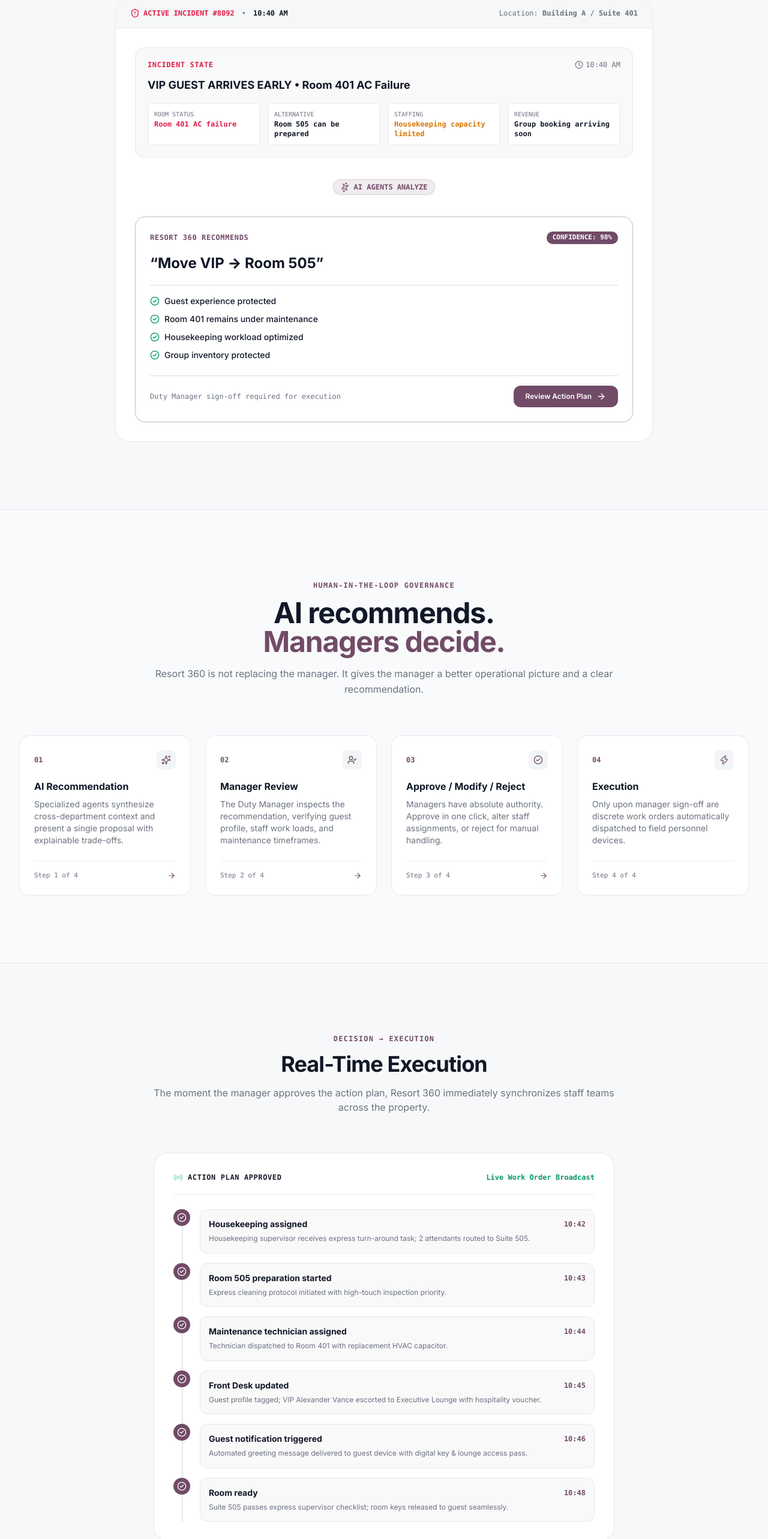
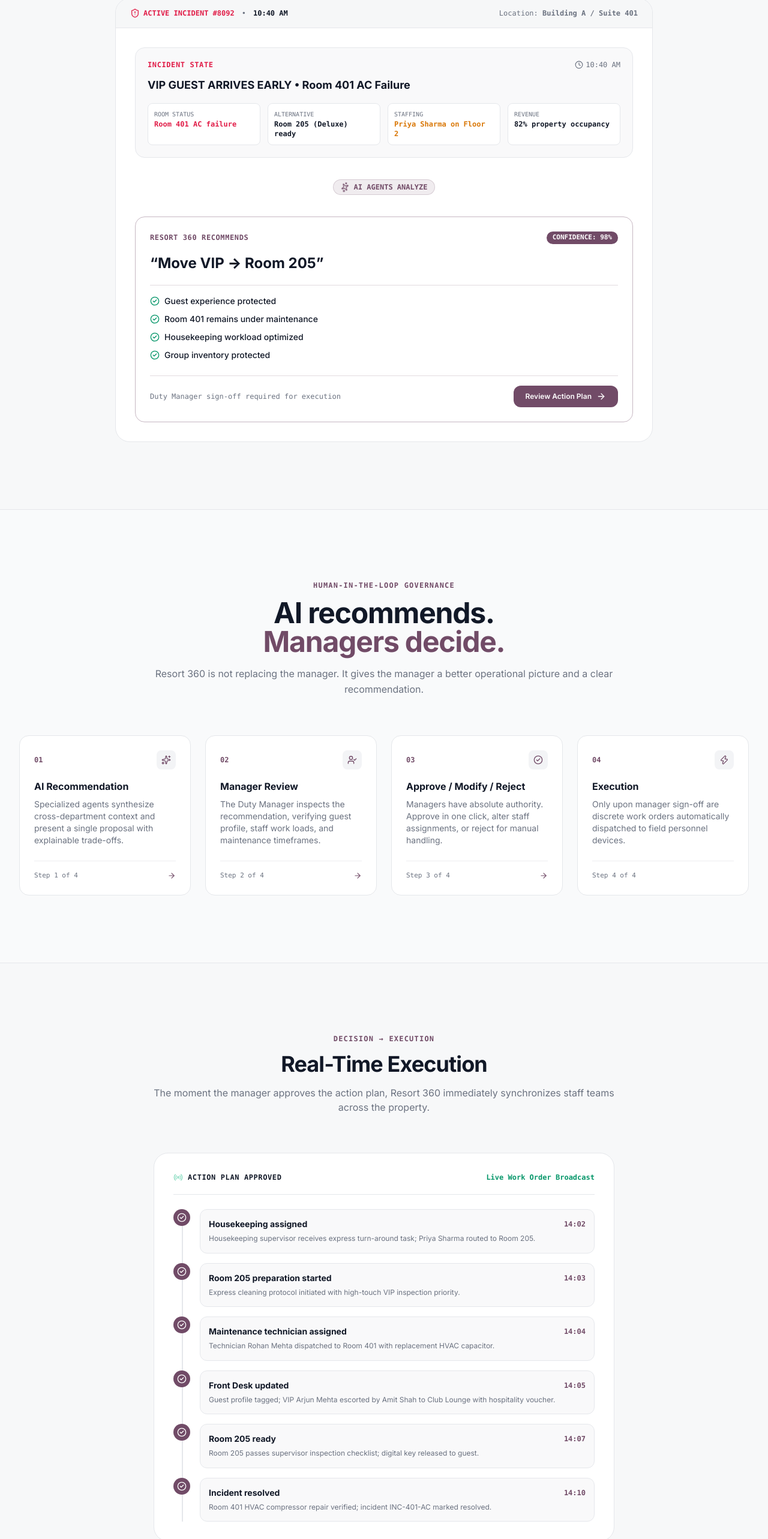
Before and after one commit to jay623949-dotcom/Hack-Celestial, a Next.js app in the folder frontend/: page / in a window 1280 px wide. Shown: the part 4092-6658 px from the top of the page at 60% size. Built offline with nearby package versions, Linux system fonts and the light colour scheme.

Commit message:
feat(polish): make resort 360 presentation ready

```diff
--- a/frontend/components/dashboard/ActiveTasks.jsx
+++ b/frontend/components/dashboard/ActiveTasks.jsx
@@ -64,7 +64,7 @@
                   <span>•</span>
                   <span className="flex items-center gap-1">
                     <UserCheck className="w-3 h-3 text-slate-500" />
-                    {task.assigned_to || 'Unassigned'}
+                    {task.assigned_staff_name || task.assigned_to_name || task.assigned_to || 'Unassigned'}
                   </span>
                 </div>
               </div>
--- a/frontend/components/sections/CoreScenarioSection.jsx
+++ b/frontend/components/sections/CoreScenarioSection.jsx
@@ -60,15 +60,15 @@
                 </div>
                 <div className="p-2.5 rounded-lg border border-border bg-surface">
                   <span className="text-muted-foreground block text-[10px]">ALTERNATIVE</span>
-                  <span className="text-foreground font-bold">Room 505 can be prepared</span>
+                  <span className="text-foreground font-bold">Room 205 (Deluxe) ready</span>
                 </div>
                 <div className="p-2.5 rounded-lg border border-border bg-surface">
                   <span className="text-muted-foreground block text-[10px]">STAFFING</span>
-                  <span className="text-amber-600 dark:text-amber-400 font-bold">Housekeeping capacity limited</span>
+                  <span className="text-amber-600 dark:text-amber-400 font-bold">Priya Sharma on Floor 2</span>
                 </div>
                 <div className="p-2.5 rounded-lg border border-border bg-surface">
                   <span className="text-muted-foreground block text-[10px]">REVENUE</span>
-                  <span className="text-foreground font-bold">Group booking arriving soon</span>
+                  <span className="text-foreground font-bold">82% property occupancy</span>
                 </div>
               </div>
             </div>
@@ -95,7 +95,7 @@
               </div>
 
               <h4 className="text-xl sm:text-2xl font-extrabold text-foreground">
-                &ldquo;Move VIP → Room 505&rdquo;
+                &ldquo;Move VIP → Room 205&rdquo;
               </h4>
 
               {/* Rationale Checklist */}
@@ -124,7 +124,7 @@
                   Duty Manager sign-off required for execution
                 </span>
                 <Link
-                  href="/sign-up"
+                  href="/sign-in"
                   className="inline-flex items-center justify-center gap-2 px-5 py-2.5 rounded-xl bg-primary hover:bg-primary-hover text-primary-foreground font-semibold text-xs shadow-soft transition-all"
                 >
                   <span>Review Action Plan</span>
--- a/frontend/components/sections/ExecutionTimeline.jsx
+++ b/frontend/components/sections/ExecutionTimeline.jsx
@@ -6,34 +6,34 @@
 export default function ExecutionTimeline() {
   const events = [
     {
-      time: '10:42',
+      time: '14:02',
       title: 'Housekeeping assigned',
-      desc: 'Housekeeping supervisor receives express turn-around task; 2 attendants routed to Suite 505.',
+      desc: 'Housekeeping supervisor receives express turn-around task; Priya Sharma routed to Room 205.',
     },
     {
-      time: '10:43',
-      title: 'Room 505 preparation started',
-      desc: 'Express cleaning protocol initiated with high-touch inspection priority.',
+      time: '14:03',
+      title: 'Room 205 preparation started',
+      desc: 'Express cleaning protocol initiated with high-touch VIP inspection priority.',
     },
     {
-      time: '10:44',
+      time: '14:04',
       title: 'Maintenance technician assigned',
-      desc: 'Technician dispatched to Room 401 with replacement HVAC capacitor.',
+      desc: 'Technician Rohan Mehta dispatched to Room 401 with replacement HVAC capacitor.',
     },
     {
-      time: '10:45',
+      time: '14:05',
       title: 'Front Desk updated',
-      desc: 'Guest profile tagged; VIP Alexander Vance escorted to Executive Lounge with hospitality voucher.',
+      desc: 'Guest profile tagged; VIP Arjun Mehta escorted by Amit Shah to Club Lounge with hospitality voucher.',
     },
     {
-      time: '10:46',
-      title: 'Guest notification triggered',
-      desc: 'Automated greeting message delivered to guest device with digital key & lounge access pass.',
+      time: '14:07',
+      title: 'Room 205 ready',
+      desc: 'Room 205 passes supervisor inspection checklist; digital key released to guest.',
     },
     {
-      time: '10:48',
-      title: 'Room ready',
-      desc: 'Suite 505 passes express supervisor checklist; room keys released to guest seamlessly.',
+      time: '14:10',
+      title: 'Incident resolved',
+      desc: 'Room 401 HVAC compressor repair verified; incident INC-401-AC marked resolved.',
     },
   ];
 
```
Also changed, not shown: 2 other files (tests, documents, lock files or other folders).
